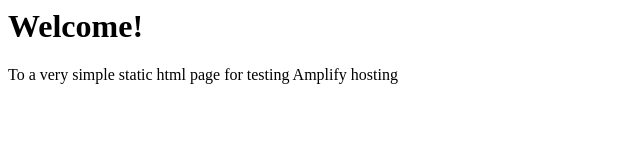
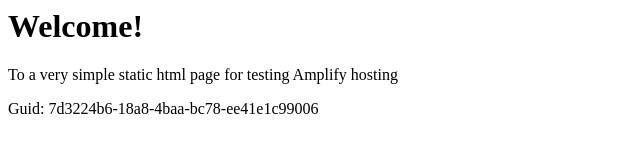
Before and after one commit to aws-aemilia-gru/Github-PR-Commit-Integration-Test-DoNotTouch-Gith-P5X5MO5I-v1-preprod-sa-east-1, a website: page src/index.html in a window 1280 px wide. Shown: the whole page, without its empty margins (0-640 px from the left). Drawn offline with Linux system fonts and the light colour scheme.

Commit message:
commit from integ tests

```diff
--- a/src/index.html
+++ b/src/index.html
@@ -1,3 +1,5 @@
+
+
 <html lang="en">
 
 <head>
@@ -10,6 +12,6 @@
 <body>
     <h1>Welcome!</h1>
     <p>To a very simple static html page for testing Amplify hosting</p>
-</body>
+    <p>Guid: 7d3224b6-18a8-4baa-bc78-ee41e1c99006</p></body>
 
 </html>
```
